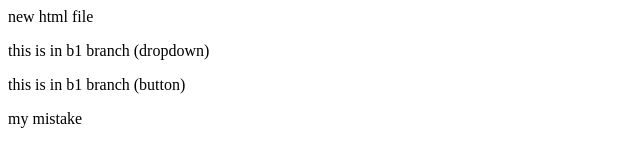
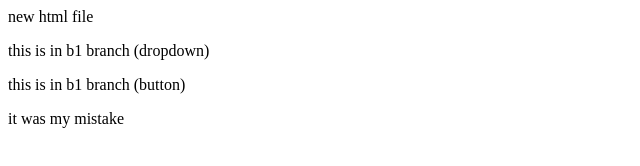
Before and after one commit to Farooq-S19/newrepository, a plain HTML site: page index.html in a window 1280 px wide. Shown: the full height of the page, 0-640 px from the left. Drawn offline with Linux system fonts and the light colour scheme.

Commit message:
Correct mistake in index.html content

```diff
--- a/index.html
+++ b/index.html
@@ -1,4 +1,4 @@
 <p> new html file</p>
 <p> this is in b1 branch (dropdown)</p>
 <p> this is in b1 branch (button)</p>
-<p>my mistake</p>
+<p>it was my mistake</p>
```
